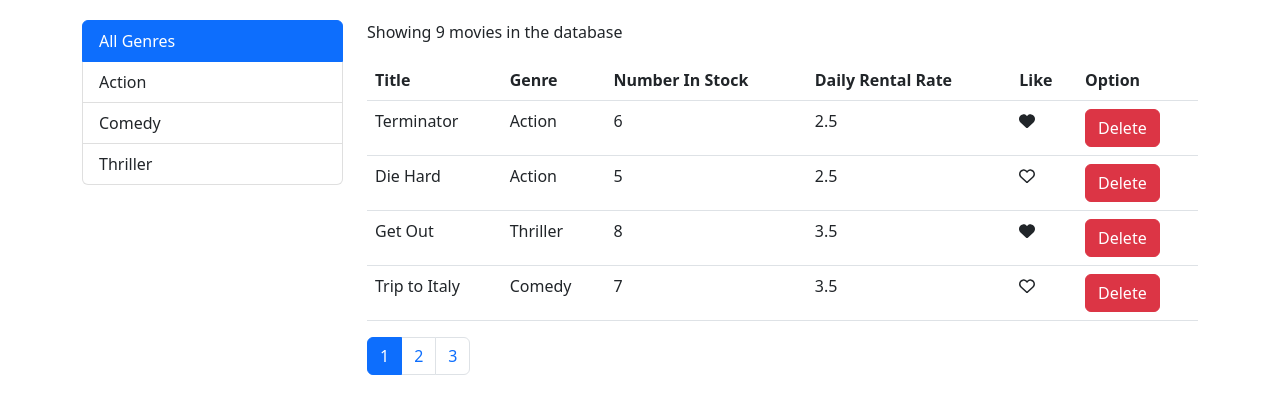
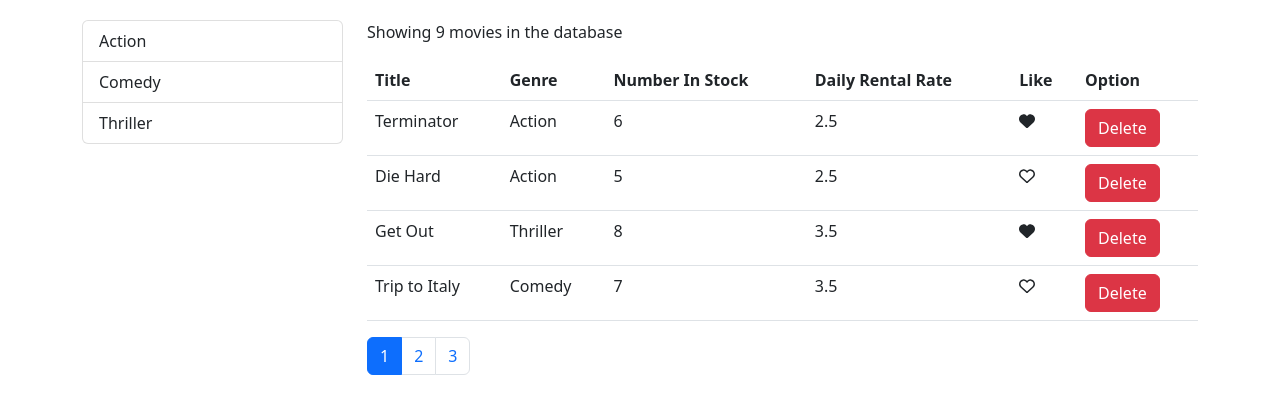
Before and after one commit to zalogarciam/vidly, a React (Create React App) app in the folder vidlyu/: page / in a window 1280 px wide. Shown: the top 414 px of the page. Built offline with nearby package versions, Linux system fonts and the light colour scheme.

Commit message:
Decouple into text and valur prop

```diff
--- a/vidlyu/src/components/common/listGroup.jsx
+++ b/vidlyu/src/components/common/listGroup.jsx
@@ -1,22 +1,23 @@
 import React, { Component } from "react";
 
 const ListGroup = (props) => {
-  const { genres, currentGenre, onGenreChange } = props;
+  const { genres, textProperty, valueProperty, currentGenre, onItemSelect } =
+    props;
 
   return (
     <div className="list-group">
       {genres.map((genre) => (
         <a
-          key={genre._id}
+          key={genre[valueProperty]}
           href="#"
           className={
             genre !== currentGenre
               ? "list-group-item list-group-item-action"
               : "list-group-item list-group-item-action active"
           }
-          onClick={() => onGenreChange(genre)}
+          onClick={() => onItemSelect(genre)}
         >
-          {genre.name}
+          {genre[textProperty]}
         </a>
       ))}
     </div>
--- a/vidlyu/src/components/movie.jsx
+++ b/vidlyu/src/components/movie.jsx
@@ -9,12 +9,19 @@ import ListGroup from "./common/listGroup";
 class Movie extends Component {
   allGenres = { _id: -1, name: "All Genres" };
   state = {
-    movies: getMovies(),
+    movies: [],
     pageSize: 4,
     currentPage: 1,
     currentGenre: this.allGenres,
-    genres: [this.allGenres, ...getGenres()],
+    genres: [],
   };
+
+  componentDidMount() {
+    this.setState({
+      movies: getMovies(),
+      genres: getGenres(),
+    });
+  }
 
   handleDelete = (movie) => {
     deleteMovie(movie._id);
@@ -33,7 +40,7 @@ class Movie extends Component {
     this.setState({ currentPage: page });
   };
 
-  handleGenreChange = (genre) => {
+  handleGenreSelect = (genre) => {
     this.setState({ currentGenre: genre });
   };
 
@@ -68,8 +75,10 @@ class Movie extends Component {
           <div className="col-3">
             <ListGroup
               genres={allGenres}
+              textProperty = "name"
+              valueProperty = "_id"
               currentGenre={currentGenre}
-              onGenreChange={this.handleGenreChange}
+              onItemSelect={this.handleGenreSelect}
             ></ListGroup>
           </div>
           <div className="col-9">
```
